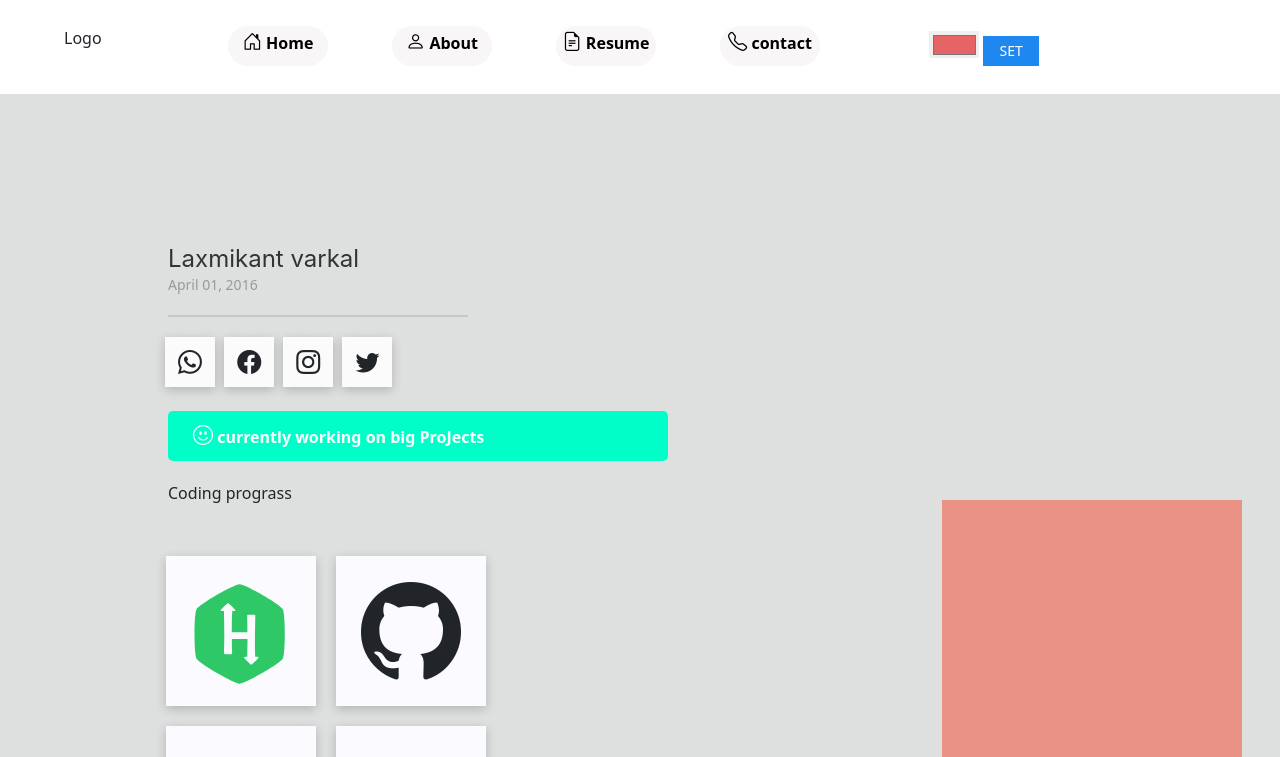
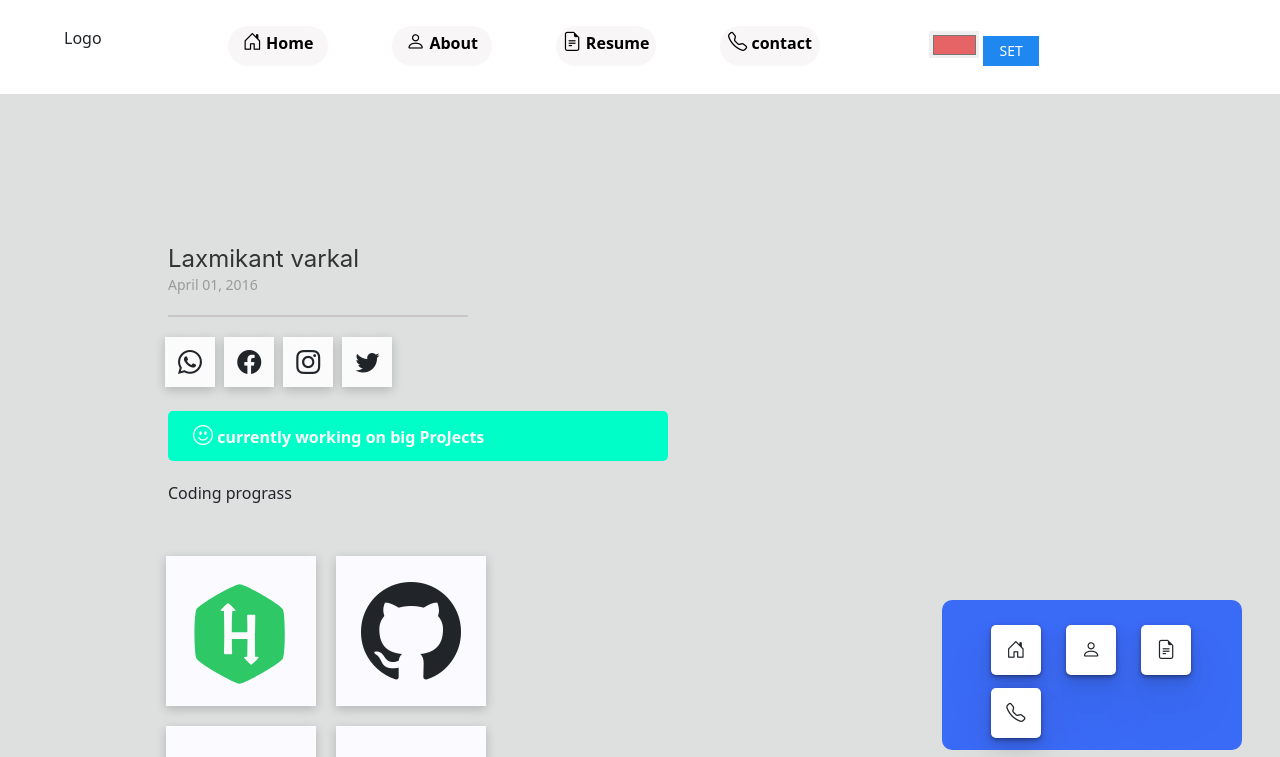
Before and after one commit to lucky0011198/Luckys_Profile, a plain HTML site: page index.html in a window 1280 px wide. Both pictures are taken after a click on the element 1216 px from the left and 745 px from the top of the page. Shown: the top 757 px of the page. Drawn offline with nearby package versions, Linux system fonts and the light colour scheme; no server answers.

Commit message:
edite nave bar

```diff
--- a/assets/js/main.js
+++ b/assets/js/main.js
@@ -100,18 +100,24 @@ $(document).ready(function () {
       $(".event").append(html);
     }
   );
-
+  $(".hide").hide();
   $(".drower").click(function () {
     var div = $(".drower");
     $(".float-action-button").show();
-    div.animate({ top: "500px", width: "300px", opacity: "0.8" }, "slow");
-    div.animate({ top: "500px", height: "300px", opacity: "0.4" }, "slow");
+    $(".hide").show();
+    $(".menu").hide();
+
+    div.animate({ top: "75%", width: "300px" });
+    div.animate({ top: "75%", height: "150px" });
   }),
     $(".float-action-button").click(function () {
       $(".float-action-button").hide();
+      $(".hide").hide("slow");
+
+      $(".menu").show();
       var div = $(".drower");
-      div.animate({ top: "90%", height: "50px", opacity: "0.4" }, "slow");
-      div.animate({ top: "90%", width: "50px", opacity: "0.8" }, "slow");
+      div.animate({ top: "90%", height: "50px" }, "slow");
+      div.animate({ top: "90%", width: "50px" }, "slow");
     });
 });
 function changecolor() {
--- a/css/style.css
+++ b/css/style.css
@@ -15,12 +15,38 @@
 .drower{
   width: 50px;
   height: 50px;
-  background-color: #ff1e00;
+  background-color: #0044ffbe;
   position: fixed;
   top:90%;
   right:3%;
-  z-index:9999999
+  z-index:9999999;
+  border-radius: 10px;
+  display: flex;
+  justify-content: center;
+  align-items: center;
 
+}
+.option{
+  width: 50px;
+  height: 50px;
+  background-color: white;
+  margin-left: 10%;
+  margin-top: 5%;
+  display: flex;
+  justify-content: center;
+  align-items: center;
+  border-radius: 5px;
+  box-shadow: 0 1px 2px rgba(0, 0, 0, 0.144),
+  0 2px 4px rgba(0, 0, 0, 0.294),
+  0 4px 8px rgba(0, 0, 0, 0.07),
+  0 8px 16px rgba(0, 0, 0, 0.07),
+  0 16px 32px rgba(0, 0, 0, 0.07),
+  0 32px 64px rgba(0, 0, 0, 0.07);
+
+
+}
+.menu{
+  color: white;
 }
 
 
--- a/index.html
+++ b/index.html
@@ -275,6 +275,20 @@
 
   <div class="drower">
 
+
+
+    <div class="container row hide">
+
+      <br>
+      <div class="option col-sm-2"><i class="bi bi-house-door" style="font-size:larger"></i>
+      </div>
+      <div class="option col-sm-2"><i class="bi bi-person" style="font-size:larger"></i></div>
+      <div class="option col-sm-2"><i class="bi bi-file-earmark-text" style="font-size:larger"></i></div>
+      <div class="option col-sm-2"><i class="bi bi-telephone" style="font-size:larger"></i></div>
+
+    </div>
+    <br>
+    <i class="bi bi-bounding-box menu"></i>
   </div>
   <div class="float-action-button">
   </div>
```
